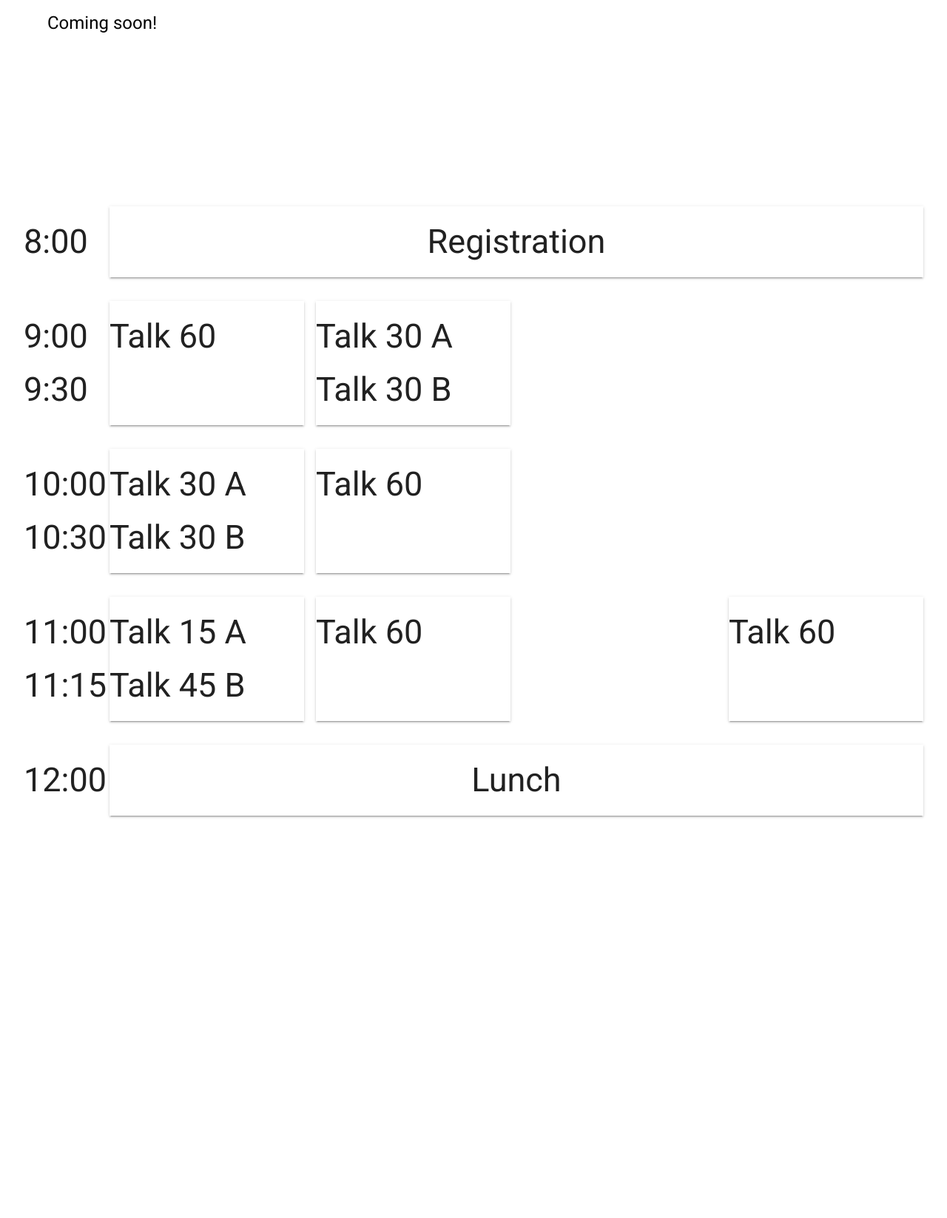
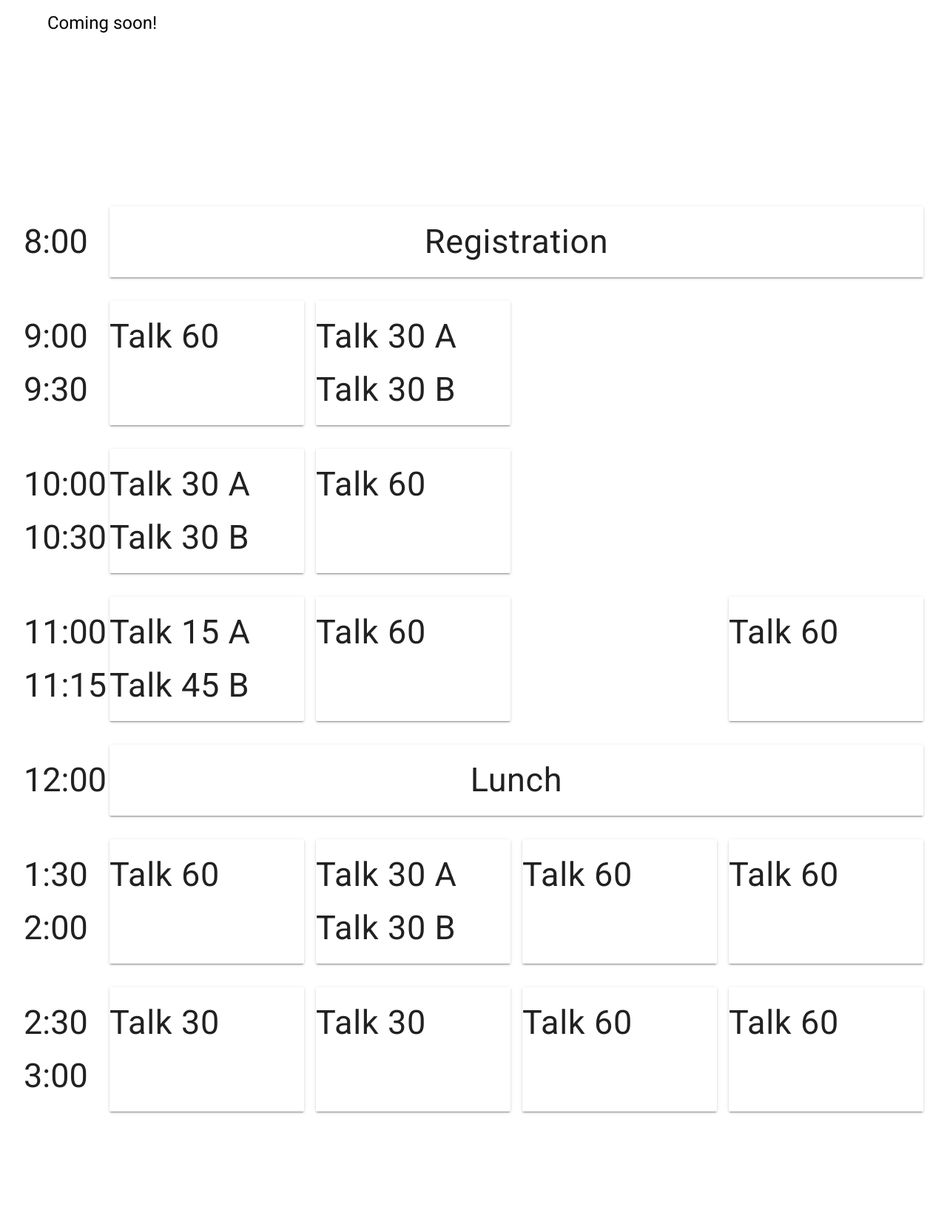
Before and after one commit to twhetzel/gdgsv-devfest-2019, a Flask app: page /schedule in a window 1280 px wide. Shown: the part 153-1800 px from the top of the page at 74% size. Before the commit the page ends 1259 px from the top, so only its background shows below. Run offline with Flask 2, Linux system fonts and the light colour scheme.

Commit message:
add more schedule

```diff
--- a/static/styles.css
+++ b/static/styles.css
@@ -607,6 +607,14 @@ iframe {
 
 .item {
   box-shadow: 0 2px 2px 0 rgba(0,0,0,.14), 0 3px 1px -2px rgba(0,0,0,.2), 0 1px 5px 0 rgba(0,0,0,.12);
+  border-radius: 2px;
+  box-sizing: border-box;
+
+  font-weight: 300!important;
+  font-family: "Roboto","Helvetica","Arial",sans-serif;
+  font-size: 16px;
+  line-height: 24px;
+  letter-spacing: .04em;
 }
 
 .start-time {
@@ -669,6 +677,26 @@ iframe {
   padding-bottom: 32px;
   grid-template-areas:
     "start talk15 talk60 . talk60";
+}
+
+.container-schedule-row5 {
+  display: grid;
+  grid-template-columns: 100px 1fr 1fr 1fr 1fr;
+  grid-template-rows: auto;
+  grid-column-gap: 16px;
+  padding-bottom: 32px;
+  grid-template-areas:
+    "start talk60 talk30 talk60 talk60";
+}
+
+.container-schedule-row6 {
+  display: grid;
+  grid-template-columns: 100px 1fr 1fr 1fr 1fr;
+  grid-template-rows: auto;
+  grid-column-gap: 16px;
+  padding-bottom: 32px;
+  grid-template-areas:
+    "start talk30 talk30 talk60 talk60";
 }
 
 
--- a/templates/schedule-temp.html
+++ b/templates/schedule-temp.html
@@ -84,6 +84,45 @@
     </div>
   </div>
 
+  <div class="container-schedule-row5">
+    <div class="start-time" style="grid-area: 5 / 1 / 5 / 2">
+      <h2>1:30</h2>
+      <h2>2:00</h2>
+    </div>
+    <div class="item item-c" style="grid-area: 5 / 2 / 5 / 3">
+      <h2>Talk 60</h2>
+    </div>
+    <div class="item item-b" style="grid-area: 5 / 3 / 5 / 4">
+      <h2>Talk 30 A</h2>
+      <h2>Talk 30 B</h2>
+    </div>
+    <div class="item item-c" style="grid-area: 5 / 4 / 5 / 5">
+      <h2>Talk 60</h2>
+    </div>
+    <div class="item item-c" style="grid-area: 5 / 5 / 5 / 6">
+      <h2>Talk 60</h2>
+    </div>
+  </div>
+
+  <div class="container-schedule-row6">
+    <div class="start-time" style="grid-area: 5 / 1 / 5 / 2">
+      <h2>2:30</h2>
+      <h2>3:00</h2>
+    </div>
+    <div class="item item-c" style="grid-area: 5 / 2 / 5 / 3">
+      <h2>Talk 30</h2>
+    </div>
+    <div class="item item-b" style="grid-area: 5 / 3 / 5 / 4">
+      <h2>Talk 30</h2>
+    </div>
+    <div class="item item-c" style="grid-area: 5 / 4 / 5 / 5">
+      <h2>Talk 60</h2>
+    </div>
+    <div class="item item-c" style="grid-area: 5 / 5 / 5 / 6">
+      <h2>Talk 60</h2>
+    </div>
+  </div>
+
 
 
 </div>
```
